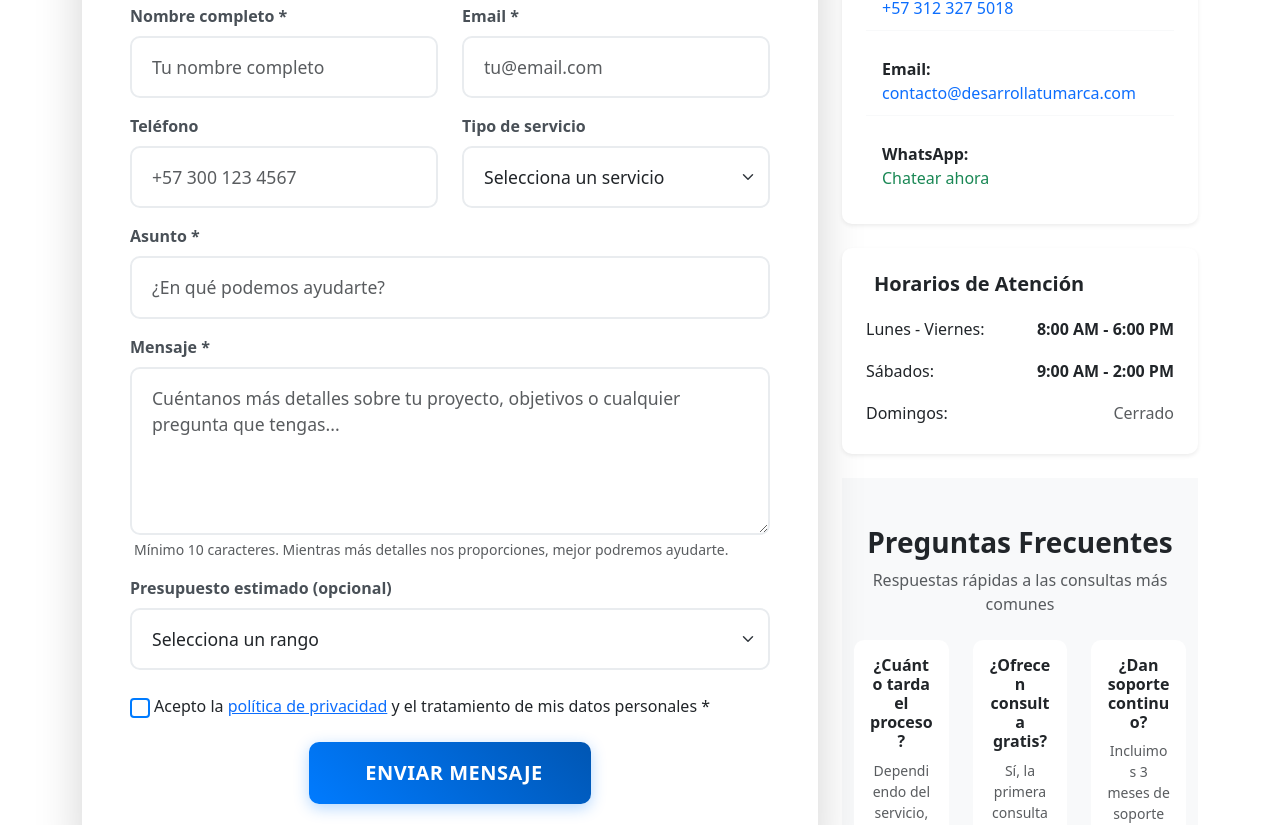
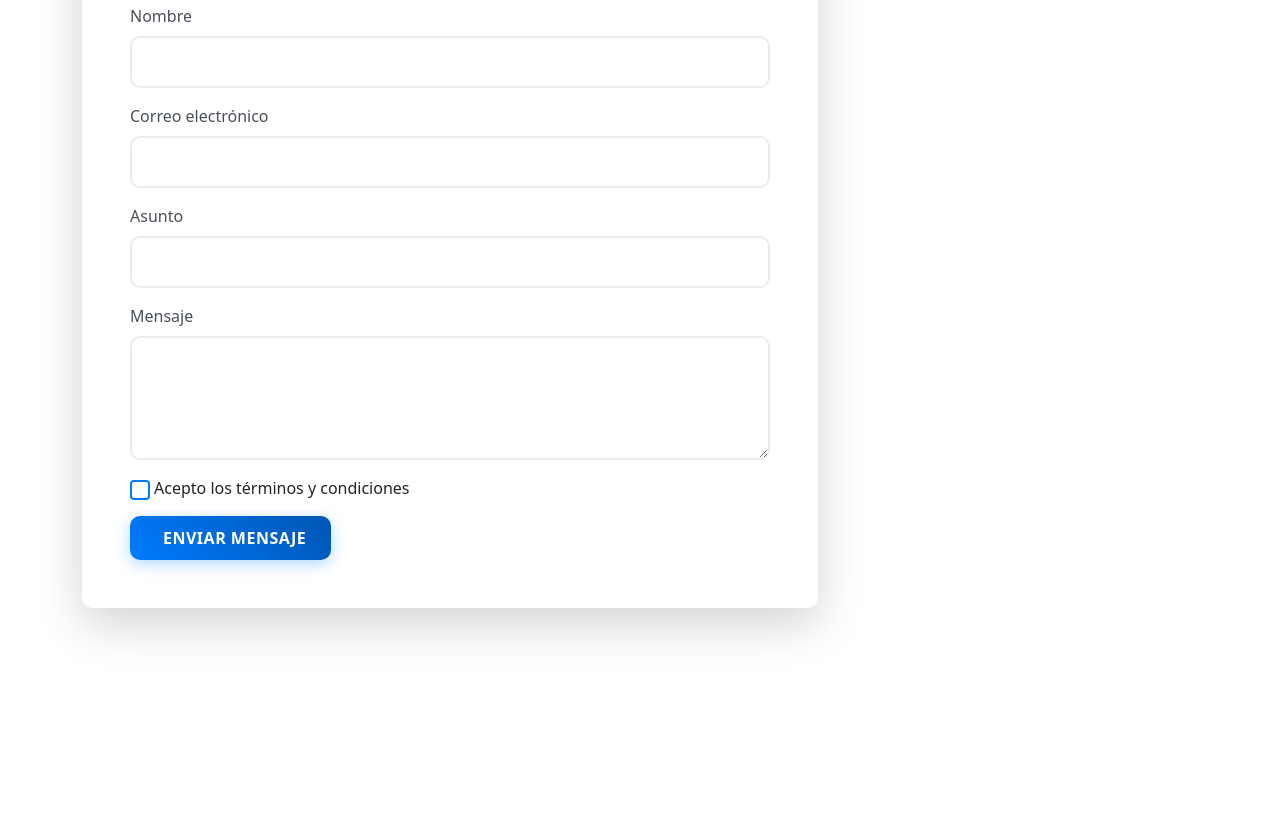
Before and after one commit to cristiancoll321/ProyectoWebAngular, an Angular app in the folder ProyectoAngular/: page /contacto in a window 1280 px wide. Shown: the part 498-1323 px from the top of the page. Built offline with nearby package versions, Linux system fonts and the light colour scheme.

Commit message:
Se relizaron unas modificaciones

```diff
--- a/ProyectoAngular/src/app/acercade/acercade.component.html
+++ b/ProyectoAngular/src/app/acercade/acercade.component.html
@@ -92,7 +92,7 @@
     <div class="col-lg-4 col-md-6 mb-4">
       <div class="team-card text-center">
         <div class="team-img-wrapper mb-3">
-          <img src="https://images.unsplash.com/photo-1560250097-0b93528c311a?ixlib=rb-4.0.3&auto=format&fit=crop&w=400&h=400&q=80"
+          <img src="assets/foto_ceo.jpg"
               alt="CEO" class="team-img rounded-circle">
           <div class="team-overlay">
             <div class="social-links">
@@ -101,7 +101,7 @@
             </div>
           </div>
         </div>
-        <h5 class="fw-bold">Carlos Mendoza</h5>
+        <h5 class="fw-bold">Cristian Collazos</h5>
         <p class="text-primary fw-semibold">CEO & Estratega de Marca</p>
         <p class="text-muted small">
           10+ años en branding corporativo. Especialista en transformación digital y posicionamiento estratégico.
--- a/ProyectoAngular/src/app/contacto/contacto.component.html
+++ b/ProyectoAngular/src/app/contacto/contacto.component.html
@@ -1,4 +1,4 @@
-<!-- Hero Section Contacto -->
+<!-- Hero Section -->
 <div class="contact-hero bg-gradient text-white py-5">
   <div class="container">
     <div class="row align-items-center">
@@ -23,9 +23,9 @@
   </div>
 </div>
 
+<!-- Formulario -->
 <div class="container py-5">
   <div class="row">
-    <!-- Formulario de Contacto -->
     <div class="col-lg-8">
       <div class="card shadow-lg border-0">
         <div class="card-body p-5">
@@ -34,266 +34,63 @@
             Envíanos tu mensaje
           </h3>
 
-          <!-- Mensaje de éxito/error -->
-          <div class="alert alert-success d-none" id="successMessage">
+          <!-- Mensaje de éxito -->
+          <div *ngIf="enviado" class="alert alert-success">
             <i class="fas fa-check-circle me-2"></i>
-            ¡Mensaje enviado con éxito! Te contactaremos pronto.
-          </div>
-
-          <div class="alert alert-danger d-none" id="errorMessage">
-            <i class="fas fa-exclamation-circle me-2"></i>
-            Hubo un error al enviar el mensaje. Inténtalo de nuevo.
+            Tu información ha sido enviada correctamente.
           </div>
 
           <form [formGroup]="contactForm" (ngSubmit)="onSubmit()" novalidate>
-            <!-- Información Personal -->
-            <div class="row">
-              <div class="col-md-6 mb-3">
-                <label class="form-label fw-semibold">Nombre completo *</label>
-                <input
-                  type="text"
-                  class="form-control form-control-lg"
-                  formControlName="nombre"
-                  placeholder="Tu nombre completo"
-                  [class.is-invalid]="isFieldInvalid('nombre')"
-                >
-                <div class="invalid-feedback" *ngIf="isFieldInvalid('nombre')">
-                  El nombre es requerido
-                </div>
-              </div>
-
-              <div class="col-md-6 mb-3">
-                <label class="form-label fw-semibold">Email *</label>
-                <input
-                  type="email"
-                  class="form-control form-control-lg"
-                  formControlName="email"
-                  placeholder="tu@email.com"
-                  [class.is-invalid]="isFieldInvalid('email')"
-                >
-                <div class="invalid-feedback" *ngIf="isFieldInvalid('email')">
-                  <span *ngIf="contactForm.get('email')?.errors?.['required']">El email es requerido</span>
-                  <span *ngIf="contactForm.get('email')?.errors?.['email']">Ingresa un email válido</span>
-                </div>
+            <div class="mb-3">
+              <label for="nombre" class="form-label">Nombre</label>
+              <input type="text" id="nombre" class="form-control"
+                formControlName="nombre" [class.is-invalid]="isFieldInvalid('nombre')">
+              <div class="invalid-feedback" *ngIf="isFieldInvalid('nombre')">
+                El nombre es obligatorio y debe tener al menos 2 caracteres.
               </div>
             </div>
-
-            <div class="row">
-              <div class="col-md-6 mb-3">
-                <label class="form-label fw-semibold">Teléfono</label>
-                <input
-                  type="tel"
-                  class="form-control form-control-lg"
-                  formControlName="telefono"
-                  placeholder="+57 300 123 4567"
-                >
-              </div>
-
-              <div class="col-md-6 mb-3">
-                <label class="form-label fw-semibold">Tipo de servicio</label>
-                <select class="form-select form-select-lg" formControlName="tipoServicio">
-                  <option value="">Selecciona un servicio</option>
-                  <option value="asesoria">Asesoría Personalizada</option>
-                  <option value="identidad">Diseño de Identidad Visual</option>
-                  <option value="redes">Gestión de Redes Sociales</option>
-                  <option value="contenido">Creación de Contenido</option>
-                  <option value="posicionamiento">Posicionamiento Digital</option>
-                  <option value="completo">Servicio Completo</option>
-                </select>
+            <div class="mb-3">
+              <label for="email" class="form-label">Correo electrónico</label>
+              <input type="email" id="email" class="form-control"
+                formControlName="email" [class.is-invalid]="isFieldInvalid('email')">
+              <div class="invalid-feedback" *ngIf="isFieldInvalid('email')">
+                Ingresa un correo válido.
               </div>
             </div>
-
             <div class="mb-3">
-              <label class="form-label fw-semibold">Asunto *</label>
-              <input
-                type="text"
-                class="form-control form-control-lg"
-                formControlName="asunto"
-                placeholder="¿En qué podemos ayudarte?"
-                [class.is-invalid]="isFieldInvalid('asunto')"
-              >
+              <label for="asunto" class="form-label">Asunto</label>
+              <input type="text" id="asunto" class="form-control"
+                formControlName="asunto" [class.is-invalid]="isFieldInvalid('asunto')">
               <div class="invalid-feedback" *ngIf="isFieldInvalid('asunto')">
-                El asunto es requerido
+                El asunto es obligatorio.
               </div>
             </div>
-
             <div class="mb-3">
-              <label class="form-label fw-semibold">Mensaje *</label>
-              <textarea
-                class="form-control form-control-lg"
-                rows="5"
-                formControlName="mensaje"
-                placeholder="Cuéntanos más detalles sobre tu proyecto, objetivos o cualquier pregunta que tengas..."
-                [class.is-invalid]="isFieldInvalid('mensaje')"
-              ></textarea>
+              <label for="mensaje" class="form-label">Mensaje</label>
+              <textarea id="mensaje" class="form-control"
+                formControlName="mensaje" rows="4" [class.is-invalid]="isFieldInvalid('mensaje')"></textarea>
               <div class="invalid-feedback" *ngIf="isFieldInvalid('mensaje')">
-                El mensaje es requerido
-              </div>
-              <div class="form-text">
-                <i class="fas fa-info-circle text-primary me-1"></i>
-                Mínimo 10 caracteres. Mientras más detalles nos proporciones, mejor podremos ayudarte.
+                El mensaje es obligatorio y debe tener al menos 10 caracteres.
               </div>
             </div>
-
-            <!-- Presupuesto estimado -->
-            <div class="mb-4">
-              <label class="form-label fw-semibold">Presupuesto estimado (opcional)</label>
-              <select class="form-select form-select-lg" formControlName="presupuesto">
-                <option value="">Selecciona un rango</option>
-                <option value="500-1000">$500.000 - $1.000.000 COP</option>
-                <option value="1000-2000">$1.000.000 - $2.000.000 COP</option>
-                <option value="2000-5000">$2.000.000 - $5.000.000 COP</option>
-                <option value="5000+">Más de $5.000.000 COP</option>
-                <option value="consultar">Prefiero consultarlo</option>
-              </select>
-            </div>
-
-            <!-- Política de privacidad -->
-            <div class="form-check mb-4">
-              <input
-                class="form-check-input"
-                type="checkbox"
-                formControlName="aceptaTerminos"
-                id="aceptaTerminos"
-                [class.is-invalid]="isFieldInvalid('aceptaTerminos')"
-              >
-              <label class="form-check-label" for="aceptaTerminos">
-                Acepto la <a href="#" class="text-primary">política de privacidad</a> y el tratamiento de mis datos personales *
+            <div class="form-check mb-3">
+              <input type="checkbox" id="aceptaTerminos" class="form-check-input"
+                formControlName="aceptaTerminos" [class.is-invalid]="isFieldInvalid('aceptaTerminos')">
+              <label for="aceptaTerminos" class="form-check-label">
+                Acepto los términos y condiciones
               </label>
               <div class="invalid-feedback" *ngIf="isFieldInvalid('aceptaTerminos')">
-                Debes aceptar la política de privacidad
+                Debes aceptar los términos.
               </div>
             </div>
-
-            <div class="text-center">
-              <button
-                type="submit"
-                class="btn btn-primary btn-lg px-5 py-3"
-                [disabled]="isSubmitting"
-              >
-                <span *ngIf="!isSubmitting">
-                  <i class="fas fa-paper-plane me-2"></i>
-                  Enviar Mensaje
-                </span>
-                <span *ngIf="isSubmitting">
-                  <i class="fas fa-spinner fa-spin me-2"></i>
-                  Enviando...
-                </span>
-              </button>
-            </div>
+            <button type="submit" class="btn btn-primary"
+              [disabled]="isSubmitting">
+              <span *ngIf="!isSubmitting"><i class="fas fa-paper-plane me-2"></i>Enviar Mensaje</span>
+              <span *ngIf="isSubmitting"><i class="fas fa-spinner fa-spin me-2"></i>Enviando...</span>
+            </button>
           </form>
-          <div *ngIf="enviado" class="alert alert-success mt-3">
-            Tu información ha sido enviada.
-          </div>
         </div>
       </div>
     </div>
 
-    <!-- Información de Contacto -->
-    <div class="col-lg-4">
-      <div class="contact-info">
-        <!-- Información Directa -->
-        <div class="card shadow-sm border-0 mb-4">
-          <div class="card-body p-4">
-            <h5 class="fw-bold mb-3">
-              <i class="fas fa-phone text-primary me-2"></i>
-              Contacto Directo
-            </h5>
-            <div class="contact-item mb-3">
-              <div class="d-flex align-items-center">
-                <i class="fas fa-phone-alt text-muted me-3"></i>
-                <div>
-                  <strong>Teléfono:</strong><br>
-                  <a href="tel:+573123275018" class="text-decoration-none">+57 312 327 5018</a>
-                </div>
-              </div>
-            </div>
-            <div class="contact-item mb-3">
-              <div class="d-flex align-items-center">
-                <i class="fas fa-envelope text-muted me-3"></i>
-                <div>
-                  <strong>Email:</strong><br>
-                  <a href="mailto:contacto@desarrollatumarca.com" class="text-decoration-none">contacto@desarrollatumarca.com</a>
-                </div>
-              </div>
-            </div>
-            <div class="contact-item">
-              <div class="d-flex align-items-center">
-                <i class="fab fa-whatsapp text-success me-3"></i>
-                <div>
-                  <strong>WhatsApp:</strong><br>
-                  <a href="https://wa.me/573123275018" target="_blank" class="text-decoration-none text-success">
-                    Chatear ahora
-                  </a>
-                </div>
-              </div>
-            </div>
-          </div>
-        </div>
-
-        <!-- Horarios -->
-        <div class="card shadow-sm border-0 mb-4">
-          <div class="card-body p-4">
-            <h5 class="fw-bold mb-3">
-              <i class="fas fa-clock text-primary me-2"></i>
-              Horarios de Atención
-            </h5>
-            <div class="schedule-item mb-2">
-              <div class="d-flex justify-content-between">
-                <span>Lunes - Viernes:</span>
-                <span class="fw-semibold">8:00 AM - 6:00 PM</span>
-              </div>
-            </div>
-            <div class="schedule-item mb-2">
-              <div class="d-flex justify-content-between">
-                <span>Sábados:</span>
-                <span class="fw-semibold">9:00 AM - 2:00 PM</span>
-              </div>
-            </div>
-            <div class="schedule-item">
-              <div class="d-flex justify-content-between">
-                <span>Domingos:</span>
-                <span class="text-muted">Cerrado</span>
-              </div>
-            </div>
-          </div>
-        </div>
-
-<!-- FAQ Rápidas -->
-<div class="bg-light py-5">
-  <div class="container">
-    <div class="text-center mb-4">
-      <h3 class="fw-bold">Preguntas Frecuentes</h3>
-      <p class="text-muted">Respuestas rápidas a las consultas más comunes</p>
-    </div>
-    <div class="row">
-      <div class="col-md-4 mb-3">
-        <div class="card border-0 h-100">
-          <div class="card-body text-center">
-            <i class="fas fa-rocket fa-2x text-primary mb-3"></i>
-            <h6 class="fw-bold">¿Cuánto tarda el proceso?</h6>
-            <p class="text-muted small">Dependiendo del servicio, entre 2-8 semanas para resultados completos.</p>
-          </div>
-        </div>
-      </div>
-      <div class="col-md-4 mb-3">
-        <div class="card border-0 h-100">
-          <div class="card-body text-center">
-            <i class="fas fa-dollar-sign fa-2x text-primary mb-3"></i>
-            <h6 class="fw-bold">¿Ofrecen consulta gratis?</h6>
-            <p class="text-muted small">Sí, la primera consulta de 30 minutos es completamente gratuita.</p>
-          </div>
-        </div>
-      </div>
-      <div class="col-md-4 mb-3">
-        <div class="card border-0 h-100">
-          <div class="card-body text-center">
-            <i class="fas fa-headset fa-2x text-primary mb-3"></i>
-            <h6 class="fw-bold">¿Dan soporte continuo?</h6>
-            <p class="text-muted small">Incluimos 3 meses de soporte post-proyecto sin costo adicional.</p>
-          </div>
-        </div>
-      </div>
-    </div>
-  </div>
-</div>
+    <!-- Aquí sigues con la sección de Información de contacto y FAQ como la tenías -->
--- a/ProyectoAngular/src/app/contacto/contacto.component.ts
+++ b/ProyectoAngular/src/app/contacto/contacto.component.ts
@@ -8,11 +8,13 @@ import { FormBuilder, FormGroup, Validators } from '@angular/forms';
 })
 export class ContactoComponent implements OnInit {
 
-  contactForm: FormGroup;
+  contactForm!: FormGroup;
   enviado = false;
-  isSubmitting = false; // <-- Agrega esta propiedad
+  isSubmitting = false;
 
-  constructor(private fb: FormBuilder) {
+  constructor(private fb: FormBuilder) {}
+
+  ngOnInit(): void {
     this.contactForm = this.fb.group({
       nombre: ['', [Validators.required, Validators.minLength(2)]],
       email: ['', [Validators.required, Validators.email]],
@@ -25,9 +27,6 @@ export class ContactoComponent implements OnInit {
     });
   }
 
-  ngOnInit(): void {}
-
-  // Método para validar campos
   isFieldInvalid(field: string): boolean {
     const control = this.contactForm.get(field);
     return !!(control && control.invalid && (control.dirty || control.touched));
@@ -37,15 +36,17 @@ export class ContactoComponent implements OnInit {
     if (this.contactForm.valid) {
       this.isSubmitting = true;
       this.enviado = true;
+
+      console.log('✅ Datos enviados:', this.contactForm.value);
+
+      // Simular envío y resetear después
       setTimeout(() => {
         this.isSubmitting = false;
+        this.contactForm.reset();
         this.enviado = false;
-      }, 4000);
-      this.contactForm.reset();
+      }, 3000);
     } else {
-      Object.values(this.contactForm.controls).forEach(control => {
-        control.markAsTouched();
-      });
+      this.contactForm.markAllAsTouched();
     }
   }
 }
--- a/ProyectoAngular/src/app/testimonios/testimonios.component.ts
+++ b/ProyectoAngular/src/app/testimonios/testimonios.component.ts
@@ -55,7 +55,7 @@ export class TestimoniosComponent implements OnInit {
       apellido: 'Silva',
       cargo: 'Emprendedor',
       empresa: 'EcoSolutions',
-      imagen: 'https://images.unsplash.com/photo-1507003211169-0a1dd7228f2d?ixlib=rb-4.0.3&ixid=M3wxMjA3fDB8MHxwaG90by1wYWdlfHx8fGVufDB8fHx8fA%3D%3D&auto=format&fit=crop&w=387&h=387',
+      imagen: 'https://tse1.mm.bing.net/th/id/OIP.P37aWseiNXmyCU54YOaxUQHaD4?rs=1&pid=ImgDetMain&o=7&rm=3',
       testimonio: 'Su enfoque personalizado me permitió posicionarme como referente en mi sector. La inversión se recuperó rápidamente.',
       rating: 5
     },
```
Also changed, not shown: ProyectoAngular/src/assets/foto_ceo.jpg (added).
